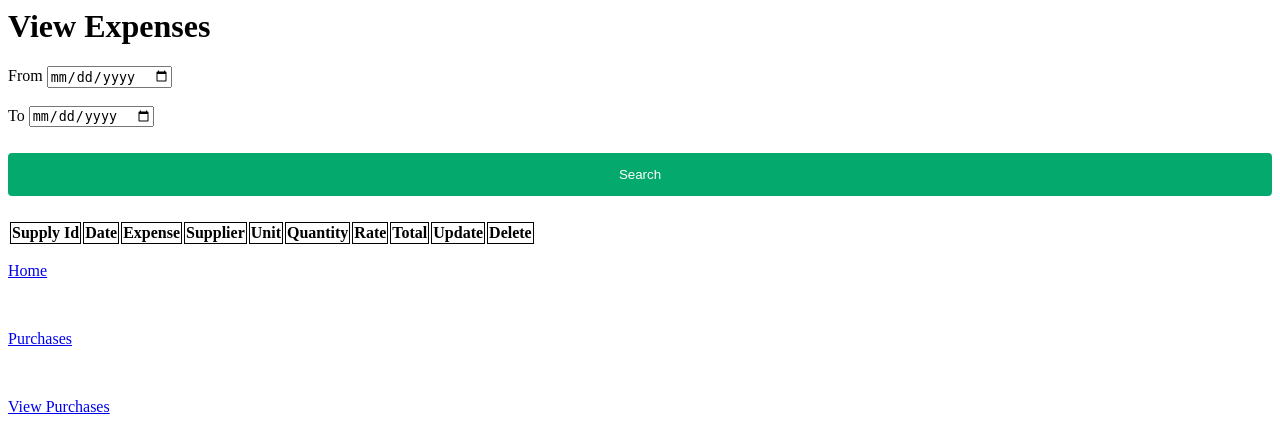
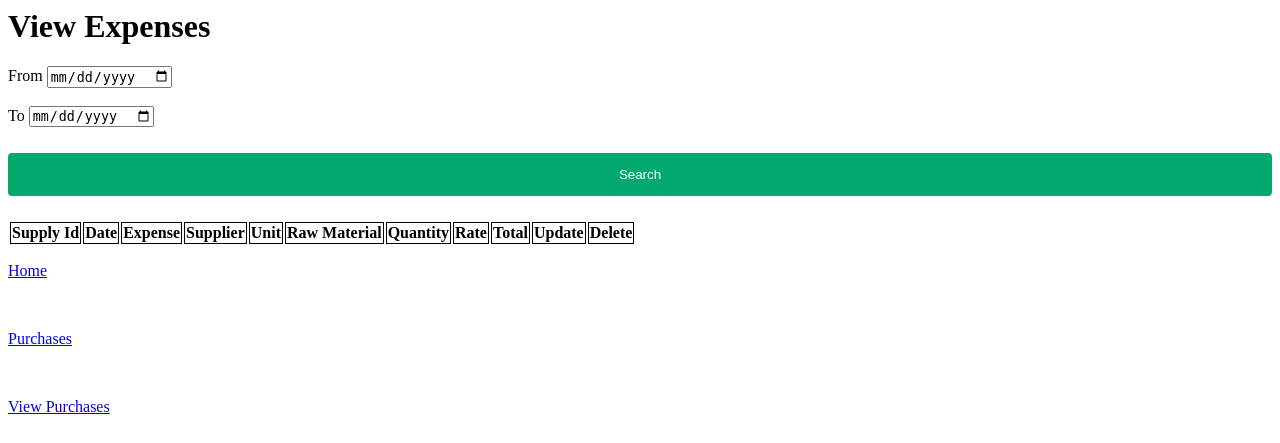
Before and after one commit to jakobwamani/kamanyire_2022, a Django app: page /view_expenses/ in a window 1280 px wide. Shown: the top 443 px of the page. Run offline with Django 3.2, Linux system fonts and the light colour scheme; data comes from the database, SQL or seed files in the repository; both versions use the stored data as it was after the commit; lists and menus that the app fills with data are empty; parts of the project's set-up code (start-up, migrations or seed data) failed here and were passed over.

Commit message:
add_raw_material_on_view_expenses

```diff
--- a/feedsite/feedwork/templates/feedwork/view_expenses.html
+++ b/feedsite/feedwork/templates/feedwork/view_expenses.html
@@ -41,6 +41,7 @@ input[type=submit] {
                         <th>Expense</th>
                         <th>Supplier</th>
                         <th>Unit</th>
+                        <th>Raw Material</th>
                         <th>Quantity</th>
                         <th>Rate</th>
                         <th>Total</th>
@@ -55,6 +56,7 @@ input[type=submit] {
                         <td>{{ expense.expense }} </td>
                         <td>{{ expense.supplier }}</td>
                         <td>{{ expense.unit }}</td>
+                        <td>{{ expense.raw_material }}</td>
                         <td>{{ expense.quantity }}</td>
                         <td>{{ expense.rate }}</td>
                         <td>{{ expense.amount }}</td>
```
Also changed, not shown: feedsite/db.sqlite3.
